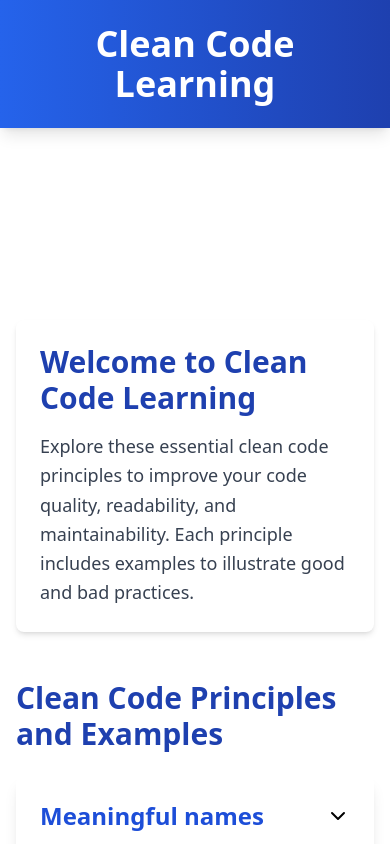
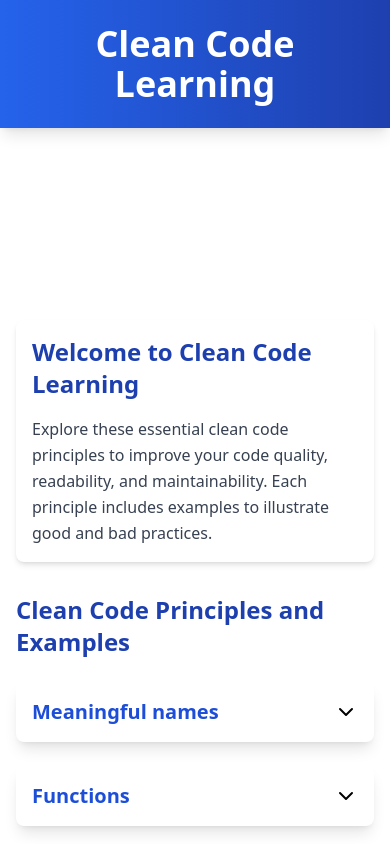
Before and after one commit to iisalahabdulla/CleanCodeLearning, a React (Create React App) app: page / in a window 390 px wide. Shown: the top 844 px of the page. Built offline with nearby package versions, Linux system fonts and the light colour scheme.

Commit message:
feat: enhance ui on phone

```diff
--- a/src/Code.jsx
+++ b/src/Code.jsx
@@ -66,14 +66,14 @@ const CleanCodeLearning = () => {
 
   return (
     <div ref={containerRef} className="flex flex-col pt-24 min-h-full">
-      <section className="p-6 mb-12 bg-white rounded-lg shadow-md">
-        <h2 className="mb-4 text-3xl font-bold text-blue-800">Welcome to Clean Code Learning</h2>
-        <p className="text-lg leading-relaxed text-gray-700">
+      <section className="p-4 mb-8 bg-white rounded-lg shadow-md md:p-6 md:mb-12">
+        <h2 className="mb-4 text-2xl font-bold text-blue-800 md:text-3xl">Welcome to Clean Code Learning</h2>
+        <p className="text-base leading-relaxed text-gray-700 md:text-lg">
           Explore these essential clean code principles to improve your code quality, readability, and maintainability. Each principle includes examples to illustrate good and bad practices.
         </p>
       </section>
       <section className="flex-grow">
-        <h2 className="mb-6 text-3xl font-bold text-blue-800">Clean Code Principles and Examples</h2>
+        <h2 className="mb-6 text-2xl font-bold text-blue-800 md:text-3xl">Clean Code Principles and Examples</h2>
         <ul className="space-y-6">
           {principles.map((principle) => (
             <li
@@ -83,17 +83,17 @@ const CleanCodeLearning = () => {
             >
               <button
                 onClick={() => togglePrinciple(principle.id)}
-                className="flex justify-between items-center p-6 w-full text-left"
+                className="flex justify-between items-center p-4 w-full text-left md:p-6"
               >
-                <h3 className="text-2xl font-semibold text-blue-700">{principle.title}</h3>
+                <h3 className="text-xl font-semibold text-blue-700 md:text-2xl">{principle.title}</h3>
                 {expandedPrinciple === principle.id ? <ChevronUp /> : <ChevronDown />}
               </button>
               {expandedPrinciple === principle.id && (
-                <div className="p-6 bg-gray-50">
-                  <p className="mb-6 text-gray-700">{principle.content}</p>
+                <div className="p-4 bg-gray-50 md:p-6">
+                  <p className="mb-4 text-sm text-gray-700 md:mb-6 md:text-base">{principle.content}</p>
                   <div className="space-y-4">
                     <h4 className="font-semibold text-blue-600">Before:</h4>
-                    <div ref={activeTypewriterRef}>
+                    <div ref={activeTypewriterRef} className="text-sm md:text-base">
                       <Typewriter
                         text={principle.before}
                         speed={15}
@@ -106,14 +106,14 @@ const CleanCodeLearning = () => {
                         toggleAfterCode(principle.id);
                         handleTypingStart();
                       }}
-                      className="px-4 py-2 text-white bg-green-500 rounded hover:bg-green-600"
+                      className="px-4 py-2 text-sm text-white bg-green-500 rounded md:text-base hover:bg-green-600"
                     >
                       {showAfter[principle.id] ? 'Hide' : 'Show'} Improved Code
                     </button>
                     {showAfter[principle.id] && (
                       <div>
                         <h4 className="font-semibold text-blue-600">After:</h4>
-                        <div ref={activeTypewriterRef}>
+                        <div ref={activeTypewriterRef} className="text-sm md:text-base">
                           <Typewriter
                             text={principle.after}
                             speed={15}
--- a/src/components/TypeWriter.jsx
+++ b/src/components/TypeWriter.jsx
@@ -1,6 +1,7 @@
 import React, { useState, useEffect, useRef } from 'react';
 import { Prism as SyntaxHighlighter } from 'react-syntax-highlighter';
 import { nightOwl } from 'react-syntax-highlighter/dist/esm/styles/prism';
+
 const TypeWriter = ({ text, speed = 50, onTypingComplete, onLineTyped }) => {
     const [displayedText, setDisplayedText] = useState('');
     const [currentIndex, setCurrentIndex] = useState(0);
@@ -30,18 +31,20 @@ const TypeWriter = ({ text, speed = 50, onTypingComplete, onLineTyped }) => {
     return (
         <div
             ref={preRef}
-            className="overflow-hidden transition-[height] duration-300 ease-in-out"
+            className="overflow-x-auto overflow-y-hidden transition-[height] duration-300 ease-in-out"
             style={{ minHeight: '3rem' }}
         >
             <SyntaxHighlighter
                 language="java"
                 style={nightOwl}
                 customStyle={{
-                    // background: '#FFF',
                     padding: '1rem',
                     margin: 0,
                     lineHeight: '1.5',
+                    fontSize: 'clamp(0.7rem, 2vw, 1rem)',
                 }}
+                wrapLines={true}
+                wrapLongLines={true}
             >
                 {displayedText}
             </SyntaxHighlighter>
```
Also changed, not shown: src/index.js (+4 -4 lines).
